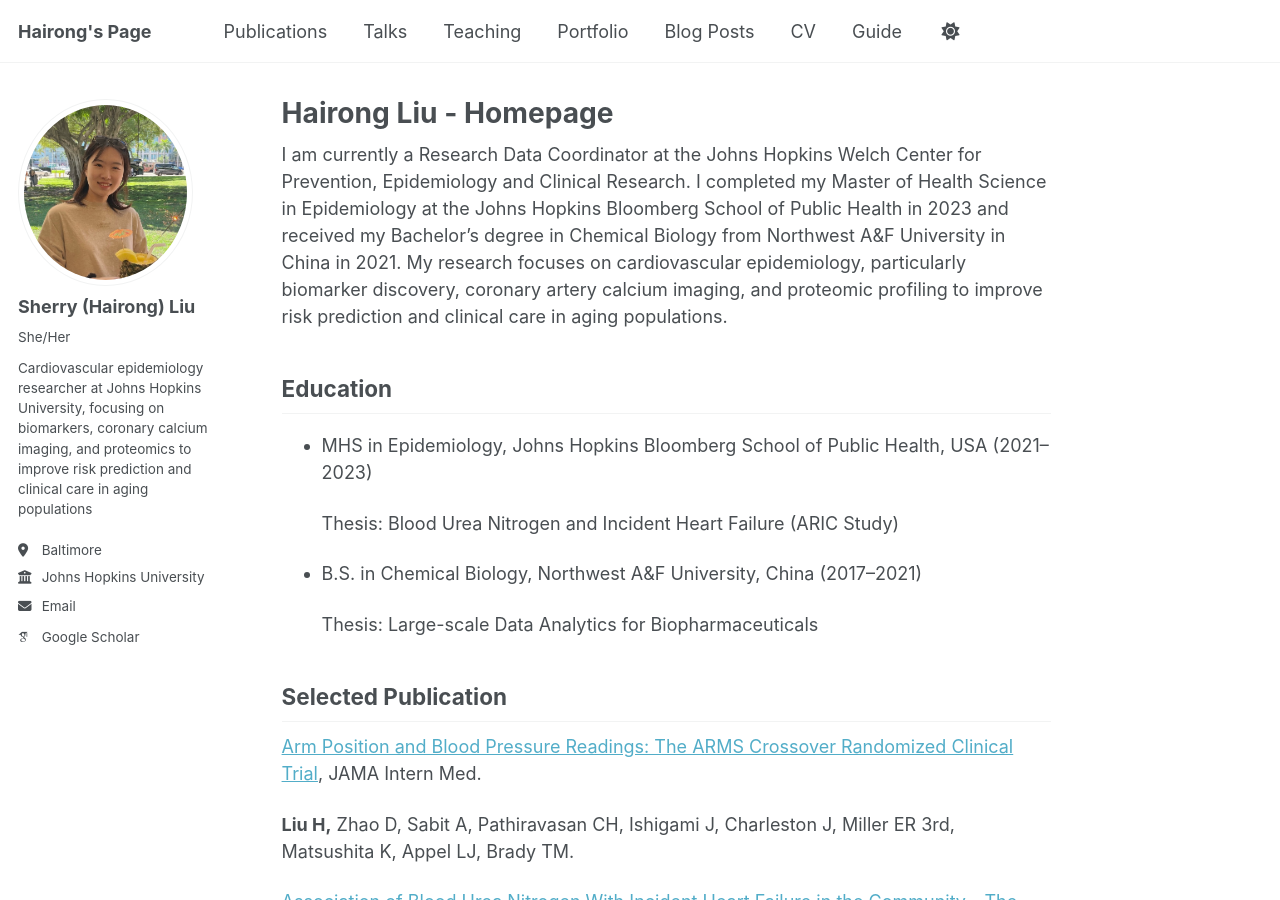
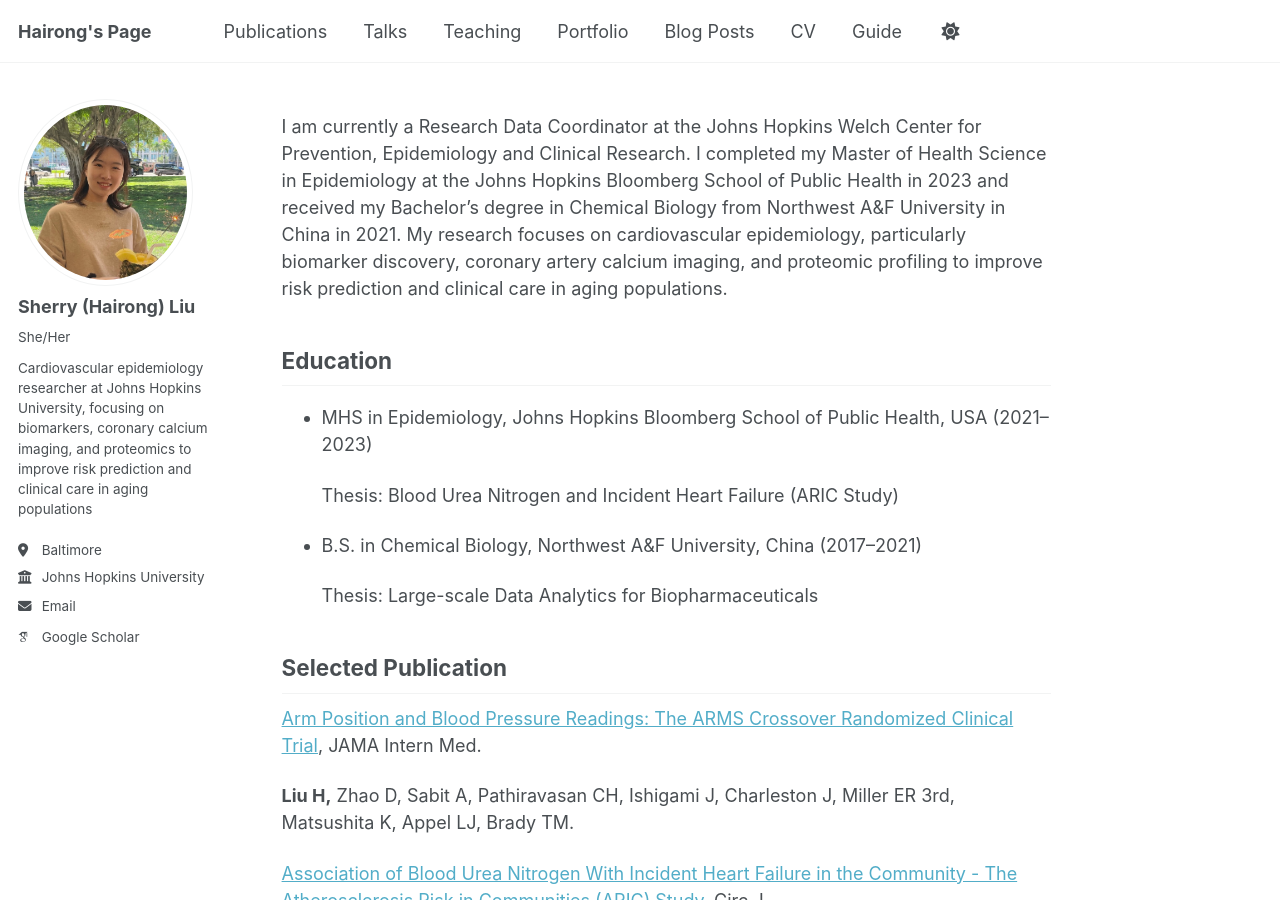
Before and after one commit to sherry090345/sherry090345.github.io, a Jekyll site: the page built from _pages/about.md, in a window 1280 px wide and 900 px high. Built offline with Jekyll 4.4.1, drawn with Linux system fonts in a browser that asks for light colours; some web fonts are replaced; a script that is not in the unit is left out.

Commit message:
about.md

```diff
--- a/_pages/about.md
+++ b/_pages/about.md
@@ -1,6 +1,6 @@
 ---
 permalink: /
-title: "Hairong Liu - Homepage"
+title: ""
 author_profile: true
 redirect_from:
   - /about/
```
